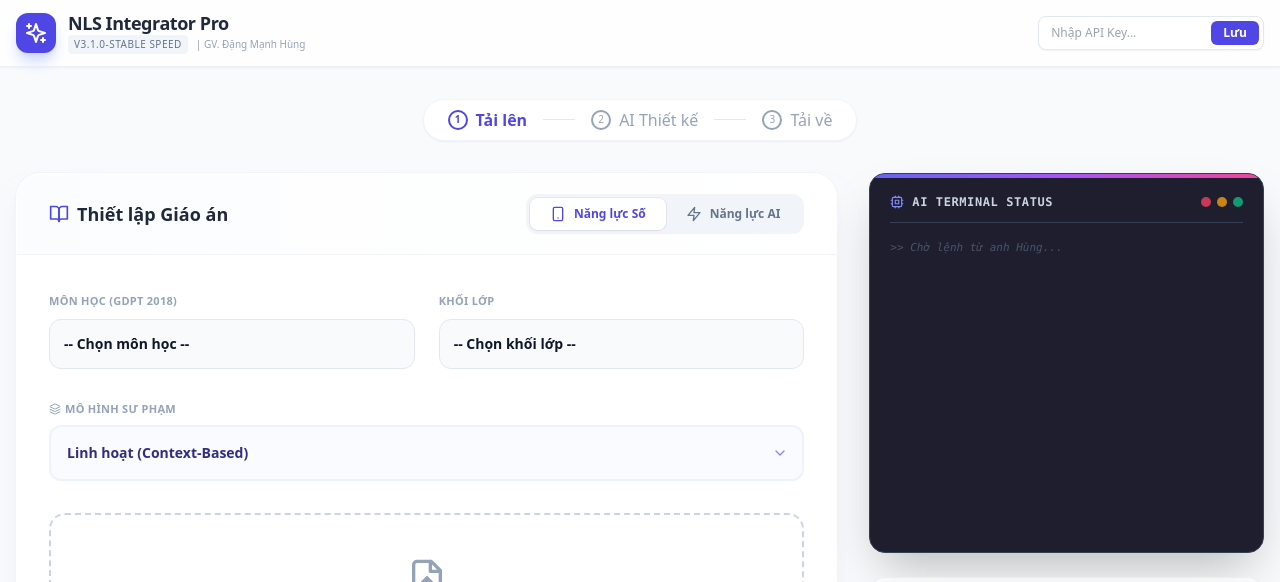
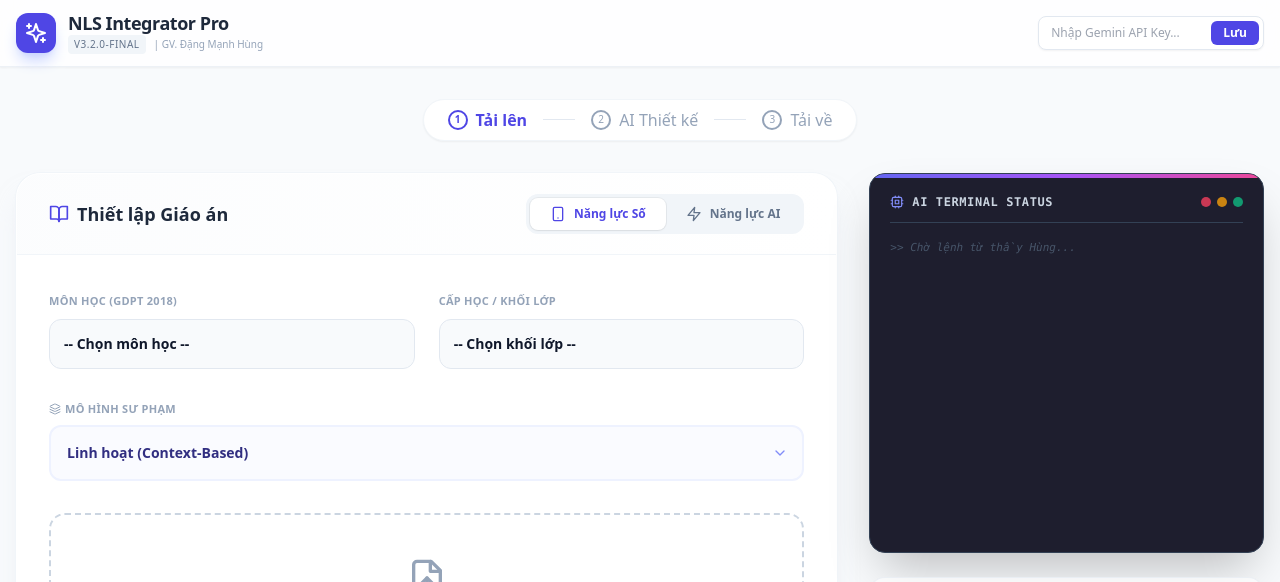
Before and after one commit to dmhungc3/nls-integrator-final-DMH, a React (Vite) app: page / in a window 1280 px wide. Shown: the top 582 px of the page. Built offline with nearby package versions, Linux system fonts and the light colour scheme.

Commit message:
Official Release v3.2.0 - Full GDPT 2018 Categorized

```diff
--- a/App.tsx
+++ b/App.tsx
@@ -13,8 +13,8 @@ import SmartEditor from './components/SmartEditor';
 type IntegrationMode = 'NLS' | 'NAI';
 
 const App: React.FC = () => {
-  // PHIÊN BẢN ỔN ĐỊNH CỦA THẦY HÙNG - THPT LÝ NHÂN TÔNG
-  const APP_VERSION = "v3.1.0-STABLE";
+  // PHIÊN BẢN V3.2.0 - CHUẨN GDPT 2018 - THẦY HÙNG THPT LÝ NHÂN TÔNG
+  const APP_VERSION = "v3.2.0-FINAL";
   const [pedagogy, setPedagogy] = useState<string>('DEFAULT');
   const [state, setState] = useState<AppState>({
     file: null, subject: '' as SubjectType, grade: '' as GradeType, isProcessing: false, step: 'upload', logs: [],
@@ -30,7 +30,7 @@ const App: React.FC = () => {
     if (savedKey) { setUserApiKey(savedKey); setIsKeySaved(true); }
   }, []);
 
-  // LOGIC TỰ ĐỘNG NHẬN DIỆN THÔNG MINH
+  // LOGIC TỰ ĐỘNG NHẬN DIỆN THÔNG MINH (Dựa trên tên file)
   const autoDetectInfo = (fileName: string) => {
     const name = fileName.toLowerCase();
     let detectedSubject = '' as SubjectType;
@@ -47,8 +47,9 @@ const App: React.FC = () => {
     else if (name.includes('sinh')) detectedSubject = 'Sinh học';
     else if (name.includes('tin')) detectedSubject = 'Tin học';
     else if (name.includes('cong nghe')) detectedSubject = 'Công nghệ';
+    else if (name.includes('gdkt') || name.includes('phap luat')) detectedSubject = 'Giáo dục kinh tế và pháp luật';
 
-    // Nhận diện khối lớp (THCS & THPT)
+    // Nhận diện khối lớp
     if (name.includes('10')) detectedGrade = 'Lớp 10';
     else if (name.includes('11')) detectedGrade = 'Lớp 11';
     else if (name.includes('12')) detectedGrade = 'Lớp 12';
@@ -87,7 +88,7 @@ const App: React.FC = () => {
         step: 'upload',
         logs: [
           `✓ Đã nạp file: ${file.name}`,
-          detectedSubject ? `✨ Tự nhận diện môn: ${detectedSubject}` : "📝 Anh Hùng vui lòng chọn môn thủ công",
+          detectedSubject ? `✨ Tự nhận diện môn: ${detectedSubject}` : "📝 Thầy Hùng vui lòng chọn môn thủ công",
           detectedGrade ? `✨ Tự nhận diện khối: ${detectedGrade}` : ""
         ].filter(Boolean)
       }));
@@ -100,7 +101,7 @@ const App: React.FC = () => {
 
   const handleAnalyze = async () => {
     if (!userApiKey.trim()) { alert("Vui lòng nhập API Key!"); return; }
-    if (!state.subject || !state.grade) { alert("Anh vui lòng chọn đầy đủ thông tin Môn và Lớp!"); return; }
+    if (!state.subject || !state.grade) { alert("Thầy vui lòng chọn đầy đủ thông tin Môn và Lớp!"); return; }
 
     setState(prev => ({ ...prev, isProcessing: true, logs: [`🚀 Khởi động Core ${APP_VERSION} (Tốc độ cao)...`] }));
 
@@ -111,7 +112,7 @@ const App: React.FC = () => {
       const textContext = await extractTextFromDocx(state.file!);
       const prompt = createIntegrationTextPrompt(textContext, state.subject, state.grade, mode, pedagogy);
       const generatedContent = await generateCompetencyIntegration(prompt, userApiKey);
-      addLog(`✓ AI đã hoàn thành thiết kế nội dung môn ${state.subject}.`);
+      addLog(`✓ AI đã thiết kế xong nội dung môn ${state.subject}.`);
       setState(prev => ({ ...prev, isProcessing: false, generatedContent, step: 'review' }));
     } catch (error) {
       addLog(`❌ Lỗi: ${error instanceof Error ? error.message : "Xung đột hệ thống"}`);
@@ -121,18 +122,18 @@ const App: React.FC = () => {
 
   const handleFinalizeAndDownload = async (finalContent: GeneratedNLSContent) => {
     if (!state.file) return;
-    setState(prev => ({ ...prev, isProcessing: true, logs: [...prev.logs, "⚡ Đang chèn dữ liệu (Thuật toán nhanh)..."] }));
+    setState(prev => ({ ...prev, isProcessing: true, logs: [...prev.logs, "⚡ Đang chèn NLS vào đúng vị trí giáo án..."] }));
     try {
       const startTime = performance.now();
       const newBlob = await injectContentIntoDocx(state.file, finalContent, mode, (m) => addLog(`→ ${m}`));
       const duration = ((performance.now() - startTime) / 1000).toFixed(1);
-      addLog(`✨ Đã chèn xong trong ${duration}s!`);
+      addLog(`✨ Đã hoàn thiện trong ${duration}s!`);
 
       setState(prev => ({
         ...prev,
         isProcessing: false,
         step: 'done',
-        result: { fileName: `Nang-cap-${mode}-${state.file?.name}`, blob: newBlob },
+        result: { fileName: `Tich-hop-NLS-${state.file?.name}`, blob: newBlob },
         logs: [...prev.logs, "✓ Sẵn sàng tải về."]
       }));
     } catch (error) {
@@ -166,7 +167,7 @@ const App: React.FC = () => {
                   <div className="flex flex-col">
                       <h2 className="font-bold text-slate-800 text-lg leading-tight tracking-tight">NLS Integrator Pro</h2>
                       <div className="flex items-center gap-2">
-                        <span className="text-[10px] text-slate-500 font-medium uppercase tracking-wider bg-slate-100 px-1.5 py-0.5 rounded">{APP_VERSION} SPEED</span>
+                        <span className="text-[10px] text-slate-500 font-medium uppercase tracking-wider bg-slate-100 px-1.5 py-0.5 rounded">{APP_VERSION}</span>
                         <span className="text-[10px] text-slate-400">| GV. Đặng Mạnh Hùng</span>
                       </div>
                   </div>
@@ -184,7 +185,7 @@ const App: React.FC = () => {
                       </div>
                   ) : (
                       <div className="flex gap-2 bg-white p-1 rounded-lg border border-slate-200 shadow-sm">
-                        <input type="password" value={userApiKey} onChange={(e) => setUserApiKey(e.target.value)} placeholder="Nhập API Key..." className="text-xs px-2 outline-none w-40" />
+                        <input type="password" value={userApiKey} onChange={(e) => setUserApiKey(e.target.value)} placeholder="Nhập Gemini API Key..." className="text-xs px-2 outline-none w-40" />
                         <button onClick={saveKeyToLocal} className="px-3 py-1 bg-indigo-600 text-white rounded-md text-xs font-bold hover:bg-indigo-700">Lưu</button>
                       </div>
                   )}
@@ -224,34 +225,41 @@ const App: React.FC = () => {
                       <div className="grid grid-cols-2 gap-6">
                           <div className="space-y-2">
                               <label className="text-[11px] font-bold text-slate-400 uppercase tracking-wide">Môn học (GDPT 2018)</label>
-                              <select className="w-full p-3.5 rounded-xl border border-slate-200 bg-slate-50 text-sm font-bold appearance-none" value={state.subject} onChange={(e) => setState(prev => ({...prev, subject: e.target.value as SubjectType}))}>
+                              <select className="w-full p-3.5 rounded-xl border border-slate-200 bg-slate-50 text-sm font-bold appearance-none outline-none focus:ring-2 focus:ring-indigo-500" value={state.subject} onChange={(e) => setState(prev => ({...prev, subject: e.target.value as SubjectType}))}>
                                   <option value="">-- Chọn môn học --</option>
-                                  <optgroup label="Môn Bắt buộc">
+                                  <optgroup label="Môn học Bắt buộc">
                                       <option value="Toán">Toán học</option>
                                       <option value="Ngữ văn">Ngữ văn</option>
                                       <option value="Tiếng Anh">Tiếng Anh</option>
                                       <option value="Lịch sử">Lịch sử</option>
+                                      <option value="Giáo dục thể chất">Giáo dục thể chất</option>
+                                      <option value="Giáo dục quốc phòng và an ninh">GD Quốc phòng & An ninh</option>
+                                      <option value="Hoạt động trải nghiệm, hướng nghiệp">HĐ Trải nghiệm, hướng nghiệp</option>
+                                      <option value="Nội dung giáo dục của địa phương">Nội dung GD địa phương</option>
                                   </optgroup>
-                                  <optgroup label="Môn Lựa chọn (Tự chọn)">
+                                  <optgroup label="Môn học Lựa chọn (Tự chọn)">
                                       <option value="Vật lý">Vật lý</option>
                                       <option value="Hóa học">Hóa học</option>
                                       <option value="Sinh học">Sinh học</option>
                                       <option value="Địa lý">Địa lý</option>
                                       <option value="Tin học">Tin học</option>
                                       <option value="Công nghệ">Công nghệ</option>
+                                      <option value="Giáo dục kinh tế và pháp luật">GD Kinh tế & Pháp luật</option>
+                                      <option value="Âm nhạc">Âm nhạc</option>
+                                      <option value="Mỹ thuật">Mỹ thuật</option>
                                   </optgroup>
                               </select>
                           </div>
                           <div className="space-y-2">
-                              <label className="text-[11px] font-bold text-slate-400 uppercase tracking-wide">Khối lớp</label>
-                              <select className="w-full p-3.5 rounded-xl border border-slate-200 bg-slate-50 text-sm font-bold appearance-none" value={state.grade} onChange={(e) => setState(prev => ({...prev, grade: e.target.value as GradeType}))}>
+                              <label className="text-[11px] font-bold text-slate-400 uppercase tracking-wide">Cấp học / Khối lớp</label>
+                              <select className="w-full p-3.5 rounded-xl border border-slate-200 bg-slate-50 text-sm font-bold appearance-none outline-none focus:ring-2 focus:ring-indigo-500" value={state.grade} onChange={(e) => setState(prev => ({...prev, grade: e.target.value as GradeType}))}>
                                   <option value="">-- Chọn khối lớp --</option>
-                                  <optgroup label="Cấp THPT">
+                                  <optgroup label="Bậc THPT">
                                       <option value="Lớp 10">Lớp 10</option>
                                       <option value="Lớp 11">Lớp 11</option>
                                       <option value="Lớp 12">Lớp 12</option>
                                   </optgroup>
-                                  <optgroup label="Cấp THCS">
+                                  <optgroup label="Bậc THCS">
                                       <option value="Lớp 6">Lớp 6</option>
                                       <option value="Lớp 7">Lớp 7</option>
                                       <option value="Lớp 8">Lớp 8</option>
@@ -322,12 +330,12 @@ const App: React.FC = () => {
                     <div className="flex items-center gap-2 text-slate-300 text-xs font-bold uppercase tracking-wider font-mono"><Cpu className="w-3.5 h-3.5 text-indigo-400" /> AI Terminal Status</div>
                     <div className="flex gap-1.5"><div className="w-2.5 h-2.5 rounded-full bg-rose-500/80"></div><div className="w-2.5 h-2.5 rounded-full bg-amber-500/80"></div><div className="w-2.5 h-2.5 rounded-full bg-emerald-500/80"></div></div>
                 </div>
-                <div className="flex-1 overflow-y-auto custom-scrollbar space-y-3 font-mono text-[11px] leading-relaxed">
-                   {state.logs.length === 0 && <span className="text-slate-600 italic">&gt;&gt; Chờ lệnh từ anh Hùng...</span>}
+                <div className="flex-1 overflow-y-auto custom-scrollbar space-y-3 font-mono text-[11px] leading-relaxed text-indigo-100">
+                   {state.logs.length === 0 && <span className="text-slate-600 italic">&gt;&gt; Chờ lệnh từ thầy Hùng...</span>}
                    {state.logs.map((log, i) => (
-                     <div key={i} className="flex gap-3 animate-fade-in-left text-indigo-100">
+                     <div key={i} className="flex gap-3 animate-fade-in-left">
                        <span className="text-slate-600 shrink-0 select-none">[{new Date().toLocaleTimeString([], {hour12: false, minute:'2-digit', second:'2-digit'})}]</span>
-                       <span>{log.replace("✓ ", "").replace("🚀 ", "")}</span>
+                       <span>{log.replace("✓ ", "").replace("🚀 ", "").replace("✨ ", "⭐ ")}</span>
                      </div>
                    ))}
                 </div>
```
